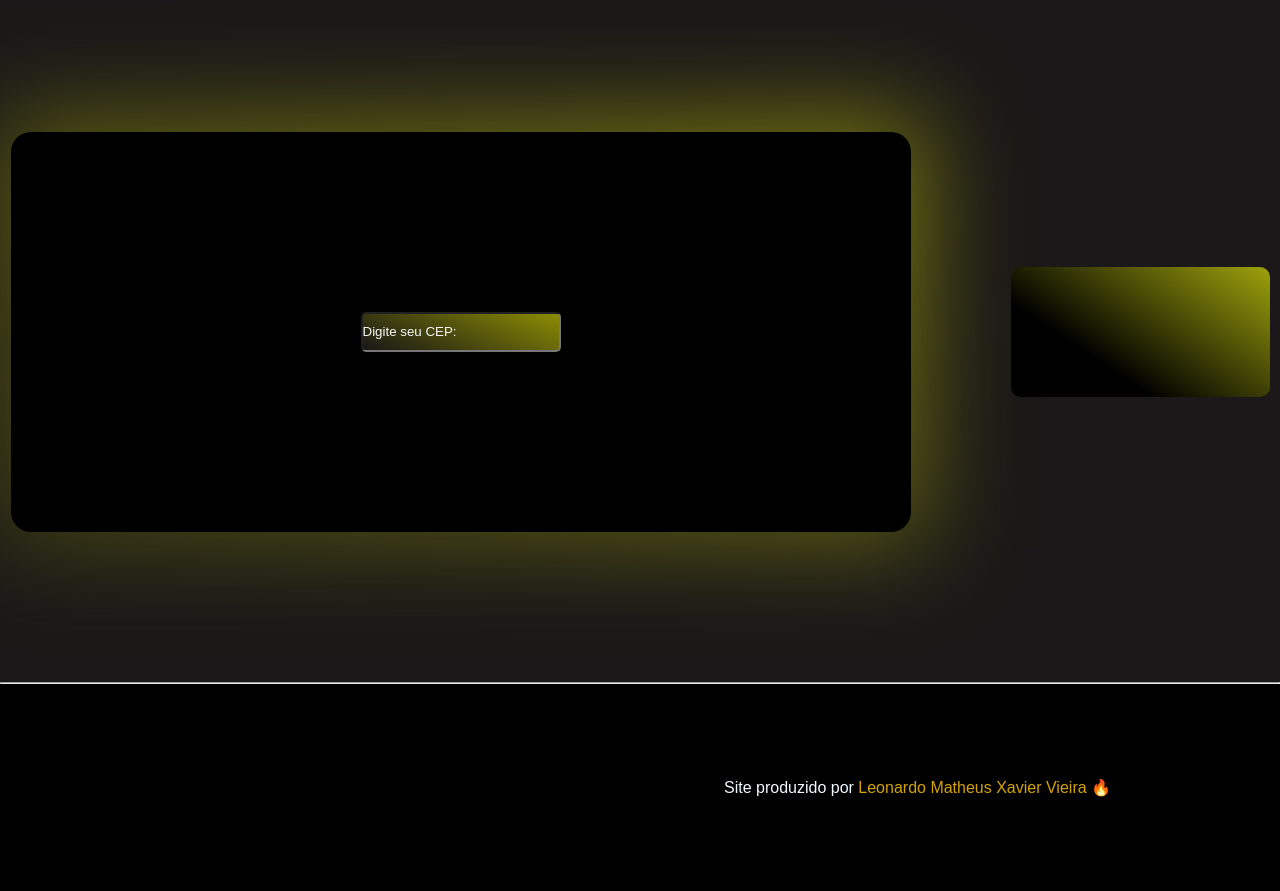
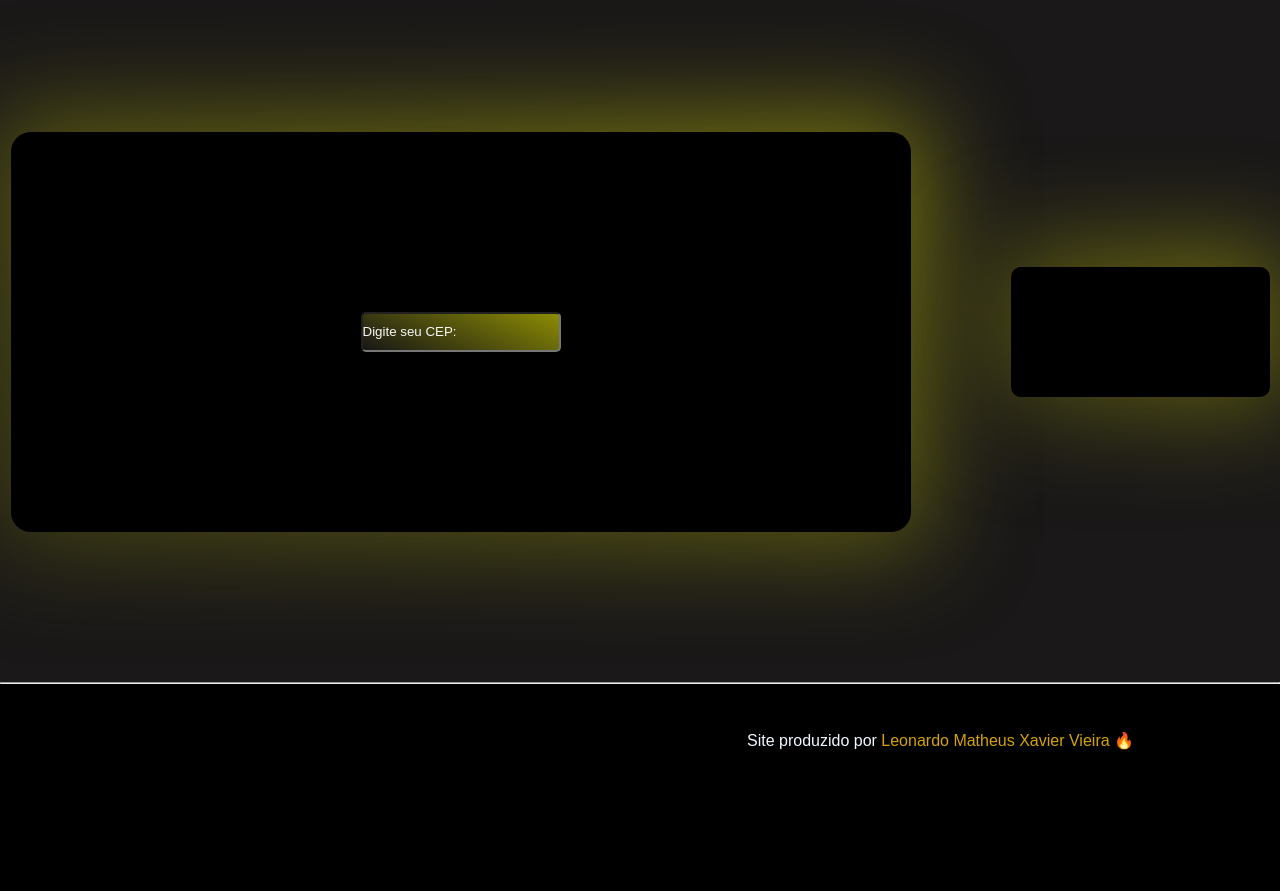
Before and after one commit to LeonardoXavier1/challenge, a PHP site: page /main.php in a window 1280 px wide; the page is wider, and only the part inside the window is pictured. Shown: the part 245-1136 px from the top of that part. After the commit the page ends 995 px from the top of that part, so only its background shows below. Run offline with PHP 8.4, Linux system fonts and the light colour scheme.

Commit message:
challengePHP

```diff
--- a/index.html
+++ b/index.html
@@ -17,7 +17,7 @@
                 <ul>
 
                     <li class="escritas"> <a href="https://viacep.com.br/" target="_blank">Documentação </a></li>
-                    <li class="escritas"> <a href="" target="">Exemplo </a></li>
+                    <li class="escritas"> <a href="https://viacep.com.br/ws/01001000/json/" target="_blank">Exemplo </a></li>
 
                 </ul>
             </nav>
--- a/main.php
+++ b/main.php
@@ -17,7 +17,7 @@
                 <ul>
 
                     <li class="escritas"> <a href="https://viacep.com.br/" target="_blank">Documentação </a></li>
-                    <li class="escritas"> <a href="" target="">Exemplo </a></li>
+                    <li class="escritas"> <a href="https://viacep.com.br/ws/01001000/json/" target="_blank">Exemplo </a></li>
 
                 </ul>
             </nav>
@@ -49,7 +49,7 @@
                                         } else {
                                           echo "CEP: ".$informacao->cep."<br>";
                                           echo "Logradouro: ".$informacao->logradouro."<br>";
-                                          echo "Cidade: ".$informacao->cidade."<br>";
+                                          echo "Cidade: ".$informacao->localidade."<br>";
                                           echo "IBGE: ".$informacao->ibge."<br>";
                                           echo "DDD: ".$informacao->ddd."<br>";
                                           echo "Estado: ".$informacao->uf."<br>";
@@ -64,7 +64,7 @@
     </section>
     <hr class="linha">
 
-    <section class="Créditos">
+    <section class="Créditos" class="">
         <div class="container">
              <p class="escritas"> Site produzido por <a href="https://github.com/LeonardoXavier1" target="_blank">Leonardo Matheus Xavier Vieira</a> 🔥 </p>
         </div>
--- a/style.css
+++ b/style.css
@@ -63,6 +63,7 @@ header a:hover {
 }
 
 /* ----------------- BOX ----------------------- */
+
 .caixa{
 
     display: flex;
@@ -137,8 +138,7 @@ input{
 .Créditos {
 
     margin: 65px 0 400;
-    padding: 94px 24px;
-
+    padding: 47px;
 
     background-color: black;
     color: aliceblue;
@@ -209,8 +209,22 @@ color:rgba(71, 80, 72, 0.877)
     border-radius: 10px;
     font-size: 15px;
     animation: border 20s linear infinite;
-    background: rgb(238,245,3);
-    background: linear-gradient(214deg, rgba(238,245,3,0.623686974789916) 0%, rgba(0,0,0,1) 69%);
-    animation: border 20s linear infinite;
+    background: rgb(0, 0, 0);
 
 }
+.info::after{
+
+    content: "";
+    z-index: -1;
+    position: absolute;
+    width: calc(100% + 30px);
+    height: calc(100% + 30px);
+    top: -15px;
+    left: -15px;
+    background: rgb(23,22,22);
+    background: linear-gradient(24deg, rgba(23,22,22,1) 0%, rgba(230, 230, 7, 0.608) 100%);
+    background-size: 300%;
+    animation: border 20s linear infinite;
+    filter: blur(50px);
+
+}
```
